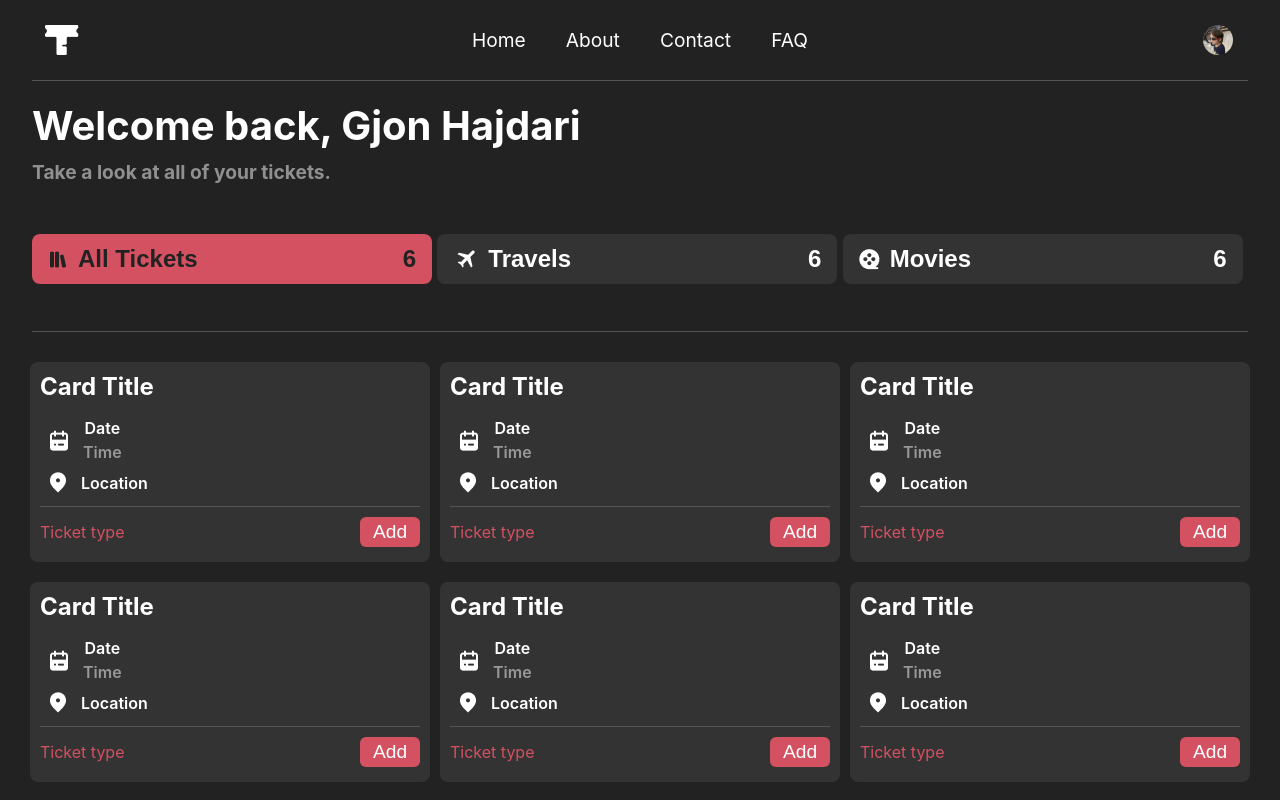
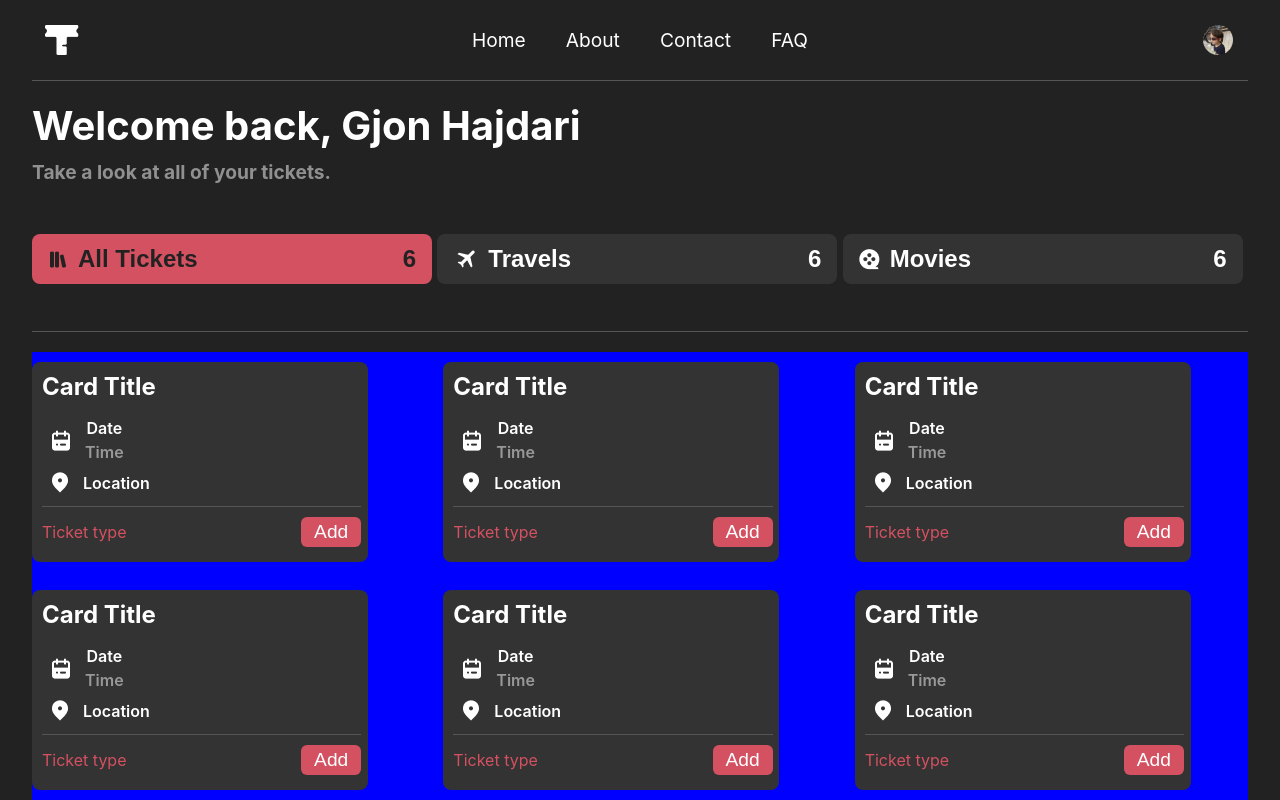
Before and after one commit to kylecalbert/ticket-booker, a React (Create React App) app: page / in a window 1280 px wide. Shown: the top 800 px of the page. Built offline with nearby package versions, Linux system fonts and the light colour scheme.

Commit message:
updated repsonsive styles

```diff
--- a/src/components/Content/Card.styles.js
+++ b/src/components/Content/Card.styles.js
@@ -11,6 +11,11 @@ export const CardContainer = styled.div`
   border-radius: 8px;
   margin-top: 10px;
 
+  @media (max-width: 1300px) {
+    width: 21rem;
+    height: 12.5rem;
+  }
+
   @media (max-width: 768px) {
     width: 22rem;
     height: 12.5rem;
@@ -22,7 +27,7 @@ export const CardContainer = styled.div`
   }
 
   @media (max-width: 400px) {
-    width: 24rem;
+    width: 23rem;
     height: 12.5rem;
   }
   @media (max-width: 380px) {
--- a/src/components/Content/Content.style.js
+++ b/src/components/Content/Content.style.js
@@ -12,7 +12,7 @@ export const ContentContainer = styled.div`
 export const CardContainer = styled.div`
   display: grid;
 
-  /* background-color: blue; */
+  background-color: blue;
   width: 100%;
   align-items: center;
   justify-content: center;
@@ -21,25 +21,24 @@ export const CardContainer = styled.div`
 
   @media (max-width: 1685px) {
     display: grid;
-    gap: 10px;
+    /* gap: 10px; */
+
+    grid-template-columns: repeat(3, 1fr);
+  }
+  @media (max-width: 1300px) {
+    display: grid;
 
     grid-template-columns: repeat(3, 1fr);
   }
   @media (max-width: 1232px) {
     display: grid;
-    gap: 10px;
+    /* gap: 10px; */
 
-    grid-template-columns: repeat(2, 1fr);
+    grid-template-columns: repeat(3, 1fr);
   }
-  @media (max-width: 830px) {
+
+  @media (max-width: 1115px) {
     display: grid;
-    gap: 10px;
-
-    grid-template-columns: repeat(2, 1fr);
-  }
-  @media (max-width: 768px) {
-    display: grid;
-    gap: 10px;
 
     grid-template-columns: repeat(2, 1fr);
   }
```
